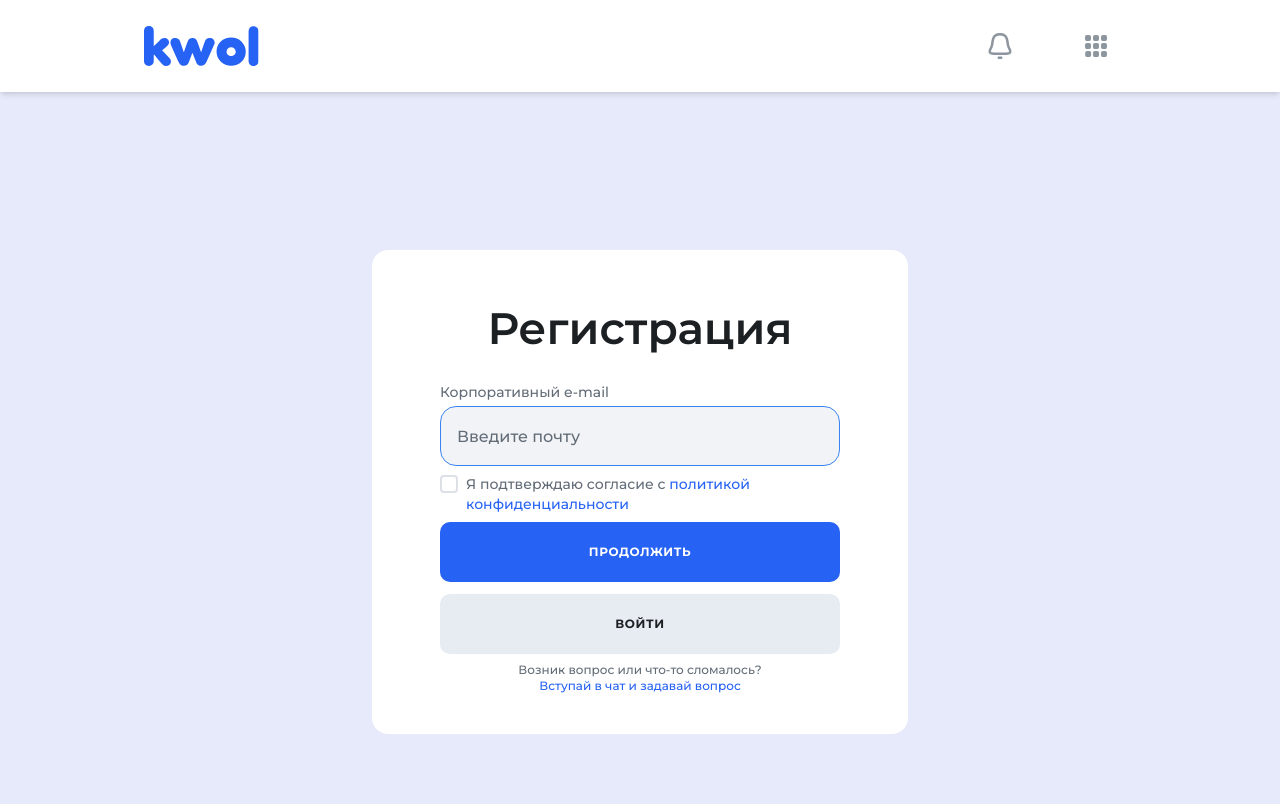
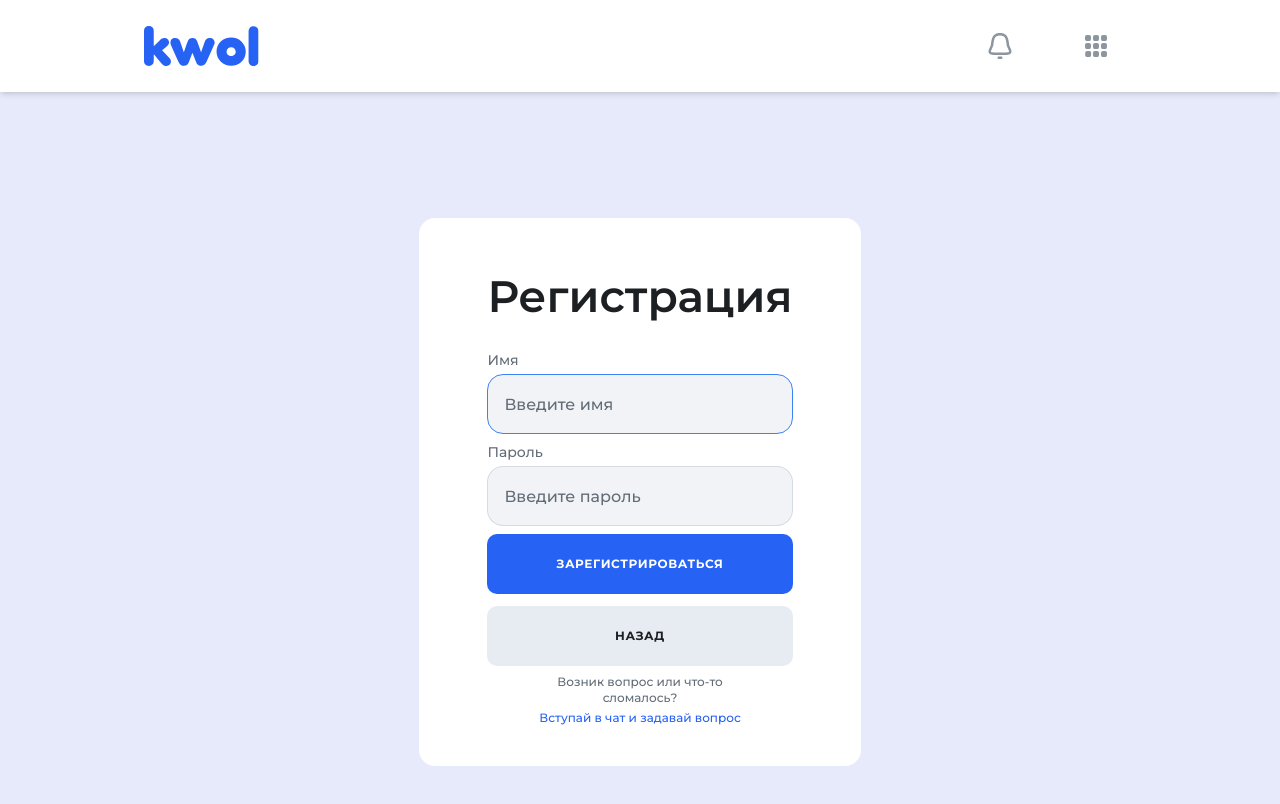
Before and after one commit to fedek1324/registrarionFormKwol, a React (Vite) app: page /registration2 in a window 1280 px wide. Shown: the top 804 px of the page. Built offline with nearby package versions, Linux system fonts and the light colour scheme.

Commit message:
finish functionality. add Registration2 and UsersData pages.

```diff
--- a/src/App.tsx
+++ b/src/App.tsx
@@ -1,6 +1,8 @@
 import { BrowserRouter, Routes, Route, Link, Navigate } from 'react-router-dom';
 
 import Registration1 from './components/Pages/Registration1/Registration1';
+import Registration2 from './components/Pages/Registration2/Registration2';
+import UsersData from './components/Pages/UsersData/UsersData';
 import kwolLogo from './assets/kwol.svg';
 import menuIcon from './assets/menu.svg';
 import notification from './assets/notification.svg';
@@ -34,7 +36,8 @@ function App() {
       <Routes>
         <Route path="/" element={<Navigate to="/registration1" replace />} />
         <Route path="/registration1" element={<Registration1 />} />
-        <Route path="/registration2" element={<Registration1 />} />
+        <Route path="/registration2" element={<Registration2 />} />
+        <Route path="/usersData" element={<UsersData />} />
       </Routes>
     </BrowserRouter>
   );
--- a/src/components/Pages/Registration1/Registration1.tsx
+++ b/src/components/Pages/Registration1/Registration1.tsx
@@ -18,23 +18,27 @@ const formSchema = z.object({
 type FormSchema = z.infer<typeof formSchema>;
 
 const Registration = () => {
-  const naviage = useNavigate();
+  const navigate = useNavigate();
 
-  const [, setEmail] = useLocalStorage<string>("email");
+  const [email, setEmail] = useLocalStorage<string>("email");
 
   const {
     register,
     handleSubmit,
     formState: { errors },
   } = useForm<FormSchema>({
-    resolver: zodResolver(formSchema)
+    resolver: zodResolver(formSchema),
+    defaultValues: {
+      email: email || "",
+      confirmPolicy: email ? true : undefined
+    },
   });
 
 
   const onSubmit: SubmitHandler<FormSchema> = (data) => {
     console.log("Submit data", data);
     setEmail(data.email);
-    naviage('/registration2');
+    navigate('/registration2');
   }
 
   console.log(errors);
--- /dev/null
+++ b/src/components/Pages/Registration2/Registration2.module.css
@@ -0,0 +1,29 @@
+@import "tailwindcss";
+
+.container {
+  @apply flex items-center justify-center min-h-screen;
+}
+
+.formHead {
+  @apply pb-[32px];
+}
+
+.mainContent {
+  @apply flex flex-col gap-[8px] w-full;
+}
+
+.buttonContainer {
+  @apply w-full pt-3 flex flex-col;
+}
+
+.helpTextContainer {
+  @apply flex flex-wrap justify-center items-baseline pt-2;
+  max-width: 243px;
+  margin: 0 auto;
+  gap: 4px;
+}
+
+.helpText {
+  @apply font-medium text-[12px] leading-[16px] tracking-[0px];
+  text-align: center;
+}
--- /dev/null
+++ b/src/components/Pages/Registration2/Registration2.tsx
@@ -0,0 +1,110 @@
+import { Link, useNavigate } from "react-router-dom";
+import { useForm, type SubmitHandler } from "react-hook-form";
+import { z } from "zod";
+import { zodResolver } from "@hookform/resolvers/zod";
+
+import { useLocalStorage } from "../../../hooks/useLocalStorage.ts";
+
+import TextInput from "../../TextInput/TextInput.tsx";
+import styles from "./Registration2.module.css";
+
+const formSchema = z.object({
+  name: z.string().min(1, "Введите имя"),
+  password: z.string().min(6, "Пароль не короче 6 символов"),
+});
+
+type FormSchema = z.infer<typeof formSchema>;
+
+const Registration2 = () => {
+  const navigate = useNavigate();
+  const [email] = useLocalStorage<string>("email");
+
+  const {
+    register,
+    handleSubmit,
+    formState: { errors },
+  } = useForm<FormSchema>({
+    resolver: zodResolver(formSchema),
+  });
+
+  const onSubmit: SubmitHandler<FormSchema> = (data) => {
+    console.log("Submit data", data);
+
+    // Get existing users from localStorage
+    const existingUsers = JSON.parse(localStorage.getItem("usersData") || "[]");
+
+    // Add new user to the array
+    const newUser = {
+      email: email as string,
+      name: data.name,
+      password: data.password,
+    };
+    existingUsers.push(newUser);
+
+    // Save updated users array
+    localStorage.setItem("usersData", JSON.stringify(existingUsers));
+
+    // Remove email from localStorage
+    localStorage.removeItem("email");
+
+    // Navigate to users data page
+    navigate('/usersData');
+  };
+
+  return (
+    <div className={styles.container}>
+      <form className="form" onSubmit={handleSubmit(onSubmit)}>
+        <h1 className={styles.formHead}>Регистрация</h1>
+        <div className={styles.mainContent}>
+          <TextInput
+            {...register("name")}
+            placeholder="Введите имя"
+            label="Имя"
+            tabIndex={1}
+            autoFocus
+          />
+          {errors.name && (
+            <span className="error">{errors.name.message}</span>
+          )}
+
+          <TextInput
+            {...register("password")}
+            type="password"
+            placeholder="Введите пароль"
+            label="Пароль"
+            tabIndex={2}
+          />
+          {errors.password && (
+            <span className="error">{errors.password.message}</span>
+          )}
+
+          <button tabIndex={3} type="submit" className="primary">
+            Зарегистрироваться
+          </button>
+        </div>
+
+        <div className={styles.buttonContainer}>
+          <button
+            tabIndex={4}
+            type="button"
+            className="secondary"
+            onClick={() => navigate("/registration1")}
+          >
+            Назад
+          </button>
+        </div>
+
+        <div className={styles.helpTextContainer}>
+          <span className={styles.helpText}>
+            Возник вопрос или что-то сломалось?{" "}
+          </span>
+          <Link to="#" tabIndex={5} className={styles.helpText}>
+            Вступай в чат и задавай вопрос
+          </Link>
+        </div>
+      </form>
+    </div>
+  );
+};
+
+export default Registration2;
--- /dev/null
+++ b/src/components/Pages/UsersData/UsersData.module.css
@@ -0,0 +1,52 @@
+@import "tailwindcss";
+
+.container {
+  @apply flex items-center justify-center min-h-screen;
+  background-color: var(--grayBackground);
+}
+
+.content {
+  @apply bg-white rounded-[16px] flex flex-col items-center justify-center pt-[56px] px-[68px] pb-[40px];
+  max-width: 800px;
+  width: 100%;
+}
+
+.title {
+  @apply pb-[32px];
+}
+
+.emptyState {
+  @apply w-full text-center py-8;
+}
+
+.usersList {
+  @apply w-full flex flex-col gap-[16px] pb-[24px];
+}
+
+.userCard {
+  @apply flex items-center justify-between p-[16px] rounded-[12px];
+  background-color: var(--grayBackground);
+  border: 1px solid var(--grayBorder);
+}
+
+.userInfo {
+  @apply flex flex-col gap-[4px];
+}
+
+.userName {
+  @apply font-semibold text-[16px] leading-[24px];
+  color: var(--headersGray);
+}
+
+.userEmail {
+  @apply font-medium text-[14px] leading-[20px];
+  color: var(--grayText);
+}
+
+.deleteButton {
+  @apply px-4;
+}
+
+.buttonContainer {
+  @apply w-full pt-3 flex flex-col;
+}
--- /dev/null
+++ b/src/components/Pages/UsersData/UsersData.tsx
@@ -0,0 +1,63 @@
+import { useState, useEffect } from "react";
+import { Link } from "react-router-dom";
+import styles from "./UsersData.module.css";
+
+interface User {
+  email: string;
+  name: string;
+  password: string;
+}
+
+const UsersData = () => {
+  const [users, setUsers] = useState<User[]>([]);
+
+  useEffect(() => {
+    const storedUsers = JSON.parse(localStorage.getItem("usersData") || "[]");
+    setUsers(storedUsers);
+  }, []);
+
+  const handleDeleteUser = (index: number) => {
+    const updatedUsers = users.filter((_, i) => i !== index);
+    setUsers(updatedUsers);
+    localStorage.setItem("usersData", JSON.stringify(updatedUsers));
+  };
+
+  return (
+    <div className={styles.container}>
+      <div className={styles.content}>
+        <h1 className={styles.title}>Список пользователей</h1>
+
+        {users.length === 0 ? (
+          <div className={styles.emptyState}>
+            <span>Пользователи не найдены</span>
+          </div>
+        ) : (
+          <div className={styles.usersList}>
+            {users.map((user, index) => (
+              <div key={index} className={styles.userCard}>
+                <div className={styles.userInfo}>
+                  <div className={styles.userName}>{user.name}</div>
+                  <div className={styles.userEmail}>{user.email}</div>
+                </div>
+                <button
+                  className={`${styles.deleteButton} secondary`}
+                  onClick={() => handleDeleteUser(index)}
+                >
+                  Удалить
+                </button>
+              </div>
+            ))}
+          </div>
+        )}
+
+        <div className={styles.buttonContainer}>
+          <Link to="/registration1">
+            <button className="primary">Добавить пользователя</button>
+          </Link>
+        </div>
+      </div>
+    </div>
+  );
+};
+
+export default UsersData;
```
Also changed, not shown: .claude/settings.local.json (added).
